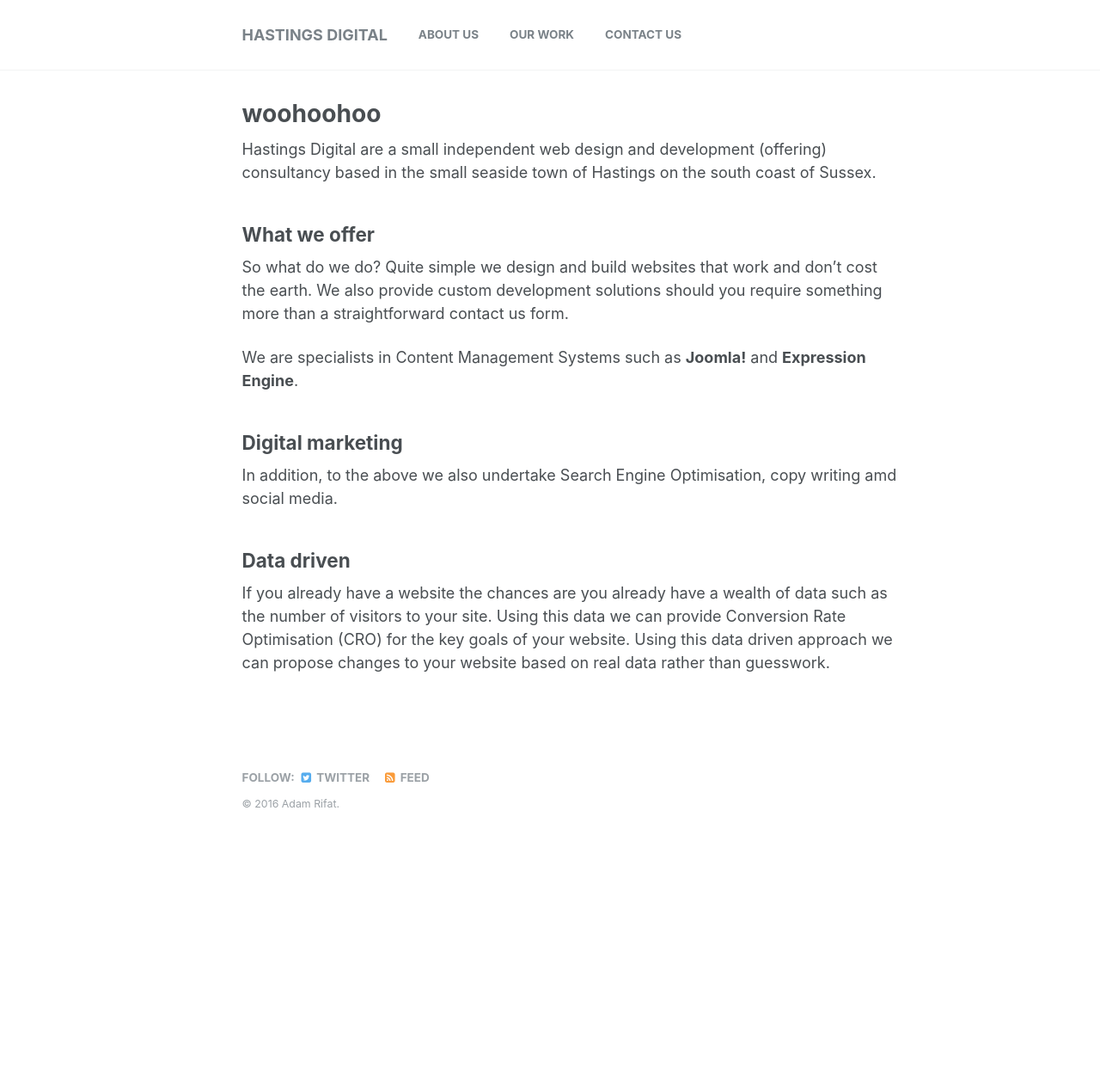
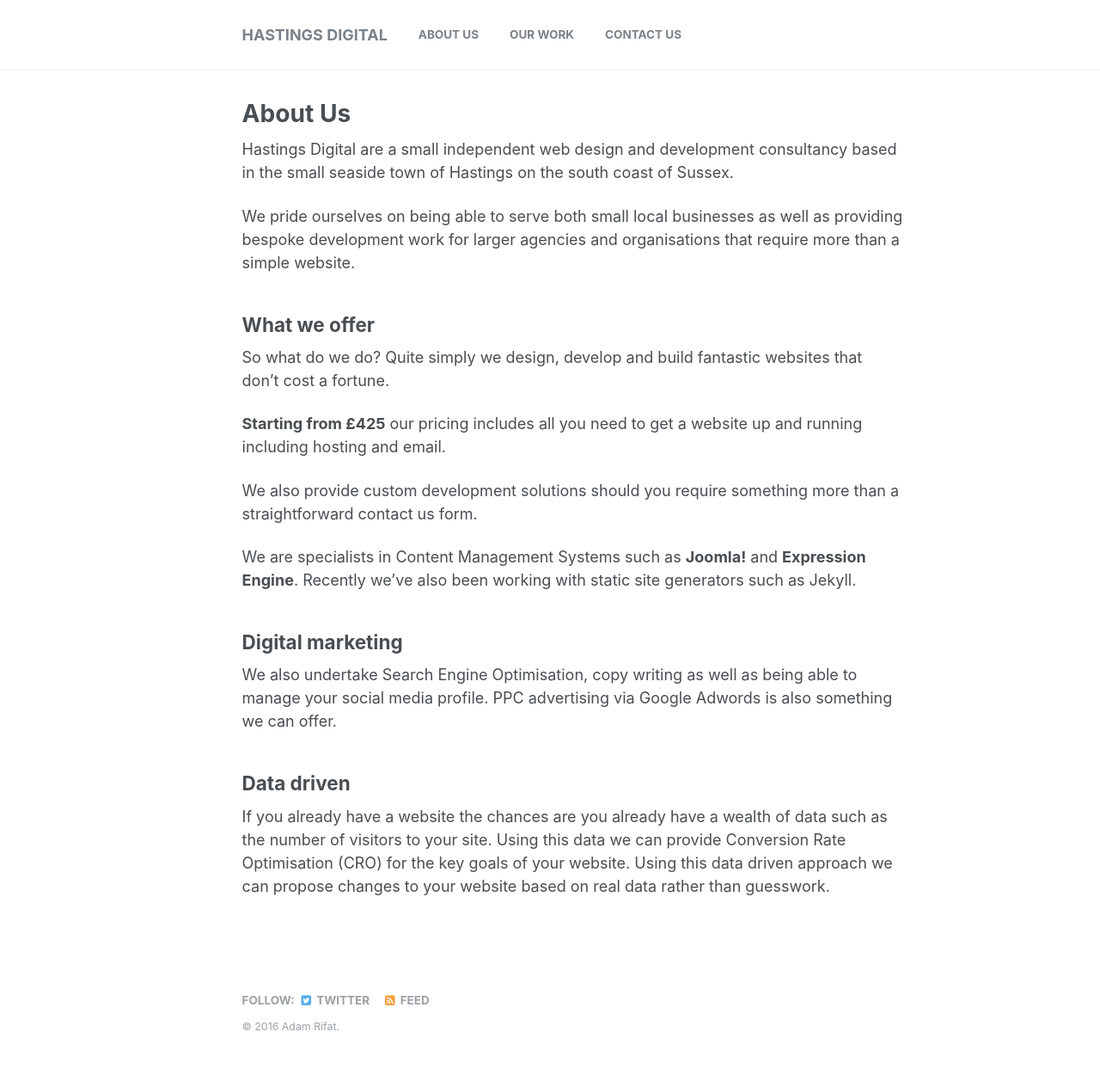
Before and after one commit to adster101/hastingsdigital, a Jekyll site: the page built from _pages/about-us.md, in a window 1280 px wide. Shown: the whole page at 86% size. Built offline with Jekyll 4.4.1, drawn with Linux system fonts in a browser that asks for light colours; before the commit the page ends 998 px from its top, so only the background shows below that.

Commit message:
Update from Forestry.io - _pages/about-us.md

```diff
--- a/_pages/about-us.md
+++ b/_pages/about-us.md
@@ -1,21 +1,27 @@
 ---
-title: woohoohoo
+title: About Us
 permalink: "/about-us/"
 layout: single
 Layout: single
-Title:
+Title: "??"
 ---
+Hastings Digital are a small independent web design and development consultancy based in the small seaside town of Hastings on the south coast of Sussex.
 
-Hastings Digital are a small independent web design and development (offering) consultancy based in the small seaside town of Hastings on the south coast of Sussex.
+We pride ourselves on being able to serve both small local businesses as well as providing bespoke development work for larger agencies and organisations that require more than a simple website.
 
 ## What we offer
-So what do we do?  Quite simple we design and build websites that work and don't cost the earth. We also provide custom development solutions should you require something more than a straightforward contact us form.
+So what do we do?  Quite simply we design, develop and build fantastic websites  that don't cost a fortune.
 
+**Starting from £425** our pricing includes all you need to get a website up and running including hosting and email.
 
-We are specialists in Content Management Systems such as **Joomla!** and **Expression Engine**.
+We also provide custom development solutions should you require something more than a straightforward contact us form.
+
+We are specialists in Content Management Systems such as **Joomla!** and **Expression Engine**. Recently we've also been working with static site generators such as Jekyll.
+
+<!-- Get a complete overview of the services we offer. -->
 
 ## Digital marketing
-In addition, to the above we also undertake Search Engine Optimisation, copy writing amd social media.
+We also undertake Search Engine Optimisation, copy writing as well as being able to manage your social media profile. PPC advertising via Google Adwords is also something we can offer.
 
 ## Data driven
 If you already have a website the chances are you already have a wealth of data such as the number of visitors to your site. Using this data we can provide Conversion Rate Optimisation (CRO) for the key goals of your website. Using this data driven approach we can propose changes to your website based on real data rather than guesswork.
```
